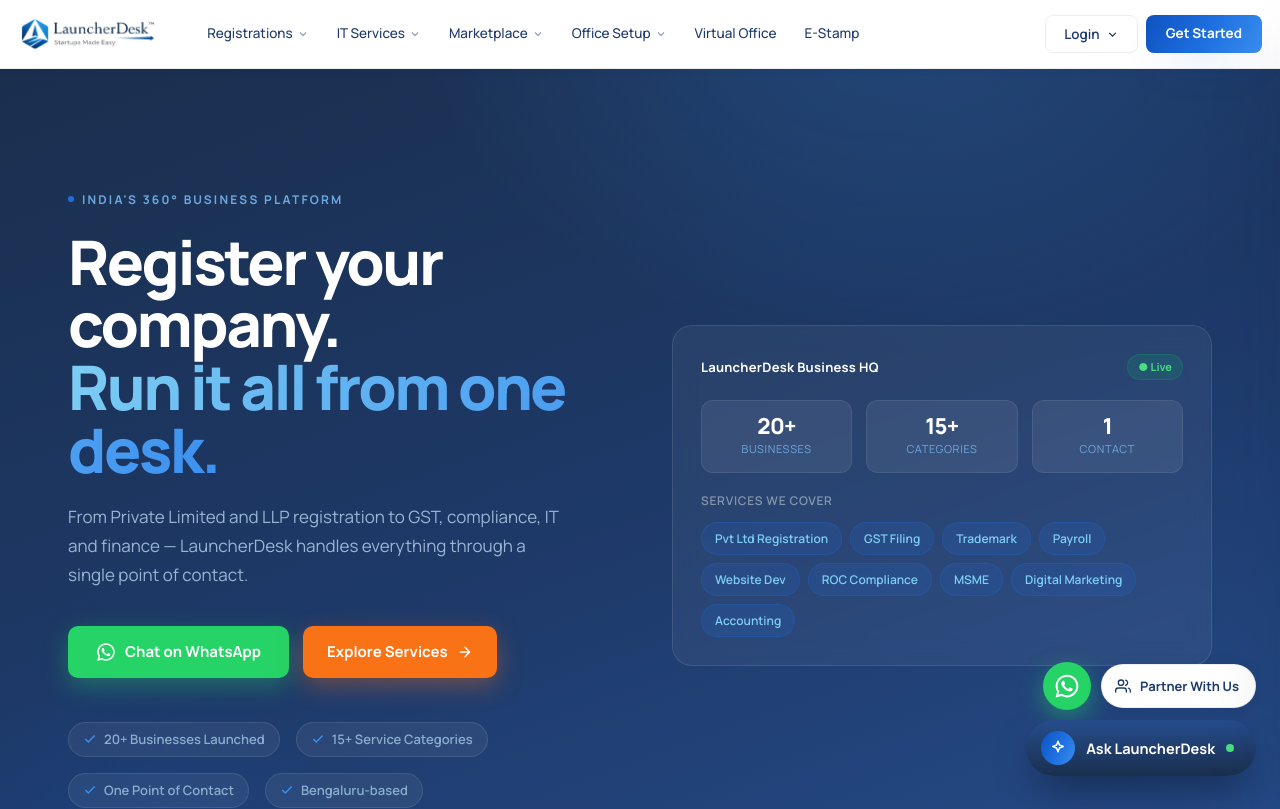
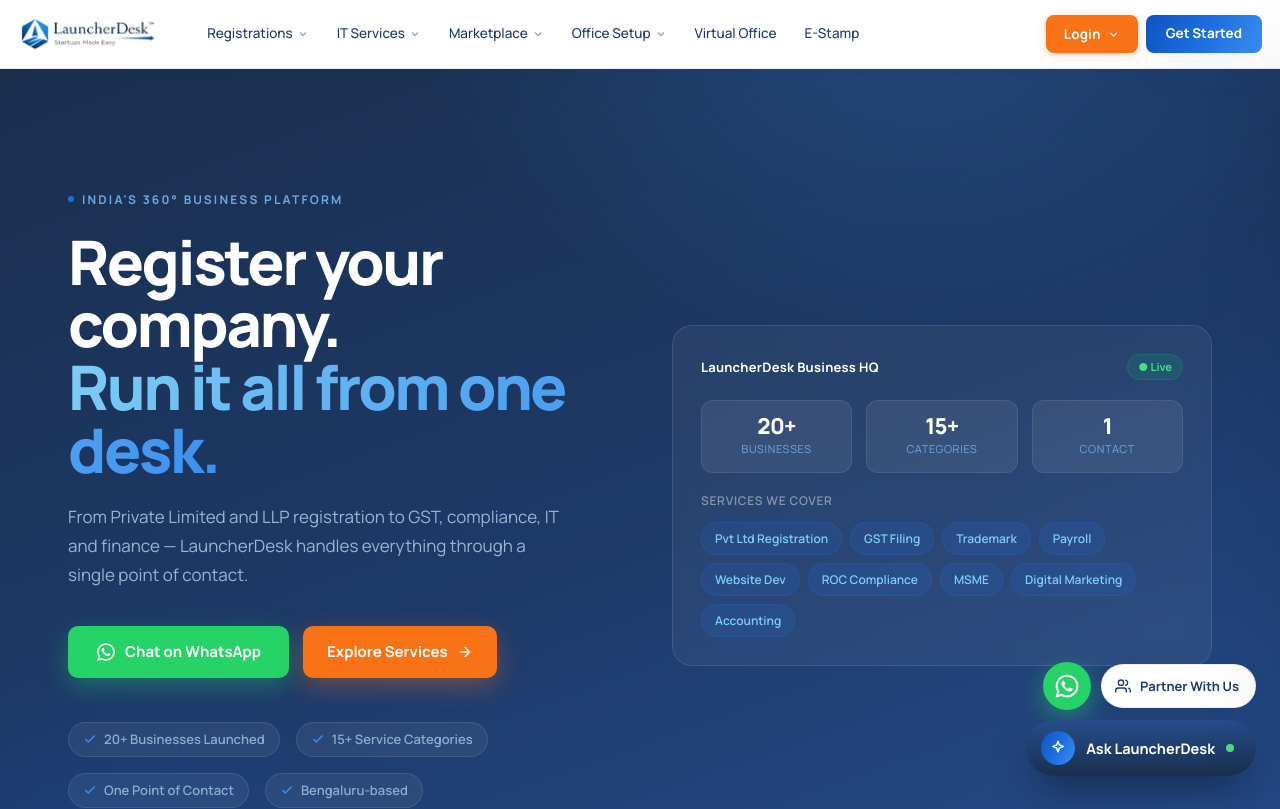
Before and after one commit to moqsoodahmed-pixel/LauncherDesk-frontend, a React (Vite) app: page / in a window 1280 px wide. Shown: the top 809 px of the page. Built offline with nearby package versions, Linux system fonts and the light colour scheme.

Commit message:
updated nav bar login button

```diff
--- a/src/components/Navbar.jsx
+++ b/src/components/Navbar.jsx
@@ -274,9 +274,15 @@ function LoginDropdown() {
 
   return (
     <div ref={ref} style={{position:'relative'}} className="hide-mobile">
-      <button onClick={() => setOpen(o => !o)} style={{display:'flex',alignItems:'center',gap:6,border:'1.5px solid var(--line)',background:'transparent',borderRadius:8,padding:'0 18px',height:38,fontSize:13.5,fontWeight:600,cursor:'pointer',color:'var(--navy)',fontFamily:'inherit'}}>
+      <button
+        onClick={() => setOpen(o => !o)}
+        className="nav-login-btn"
+        style={{display:'flex',alignItems:'center',gap:6,border:'none',background:'#F97316',borderRadius:8,padding:'0 18px',height:38,fontSize:13.5,fontWeight:700,cursor:'pointer',color:'#fff',fontFamily:'inherit',letterSpacing:'.01em',boxShadow:'0 2px 8px rgba(249,115,22,.30)',transition:'background .18s,box-shadow .18s'}}
+        onMouseEnter={e=>{e.currentTarget.style.background='#EA6C0A';e.currentTarget.style.boxShadow='0 4px 14px rgba(249,115,22,.40)'}}
+        onMouseLeave={e=>{e.currentTarget.style.background='#F97316';e.currentTarget.style.boxShadow='0 2px 8px rgba(249,115,22,.30)'}}
+      >
         Login
-        <svg viewBox="0 0 24 24" width={13} height={13} fill="none" stroke="currentColor" strokeWidth={2.5} style={{transform:open?'rotate(180deg)':'none',transition:'transform .2s'}}><path d="m6 9 6 6 6-6"/></svg>
+        <svg viewBox="0 0 24 24" width={13} height={13} fill="none" stroke="#fff" strokeWidth={2.5} style={{transform:open?'rotate(180deg)':'none',transition:'transform .2s'}}><path d="m6 9 6 6 6-6"/></svg>
       </button>
       {open && (
         <div style={{position:'absolute',top:'calc(100% + 8px)',right:0,background:'#fff',border:'1.5px solid #E2E8F0',borderRadius:12,boxShadow:'0 8px 32px rgba(0,0,0,.12)',minWidth:180,overflow:'hidden',zIndex:200}}>
```
